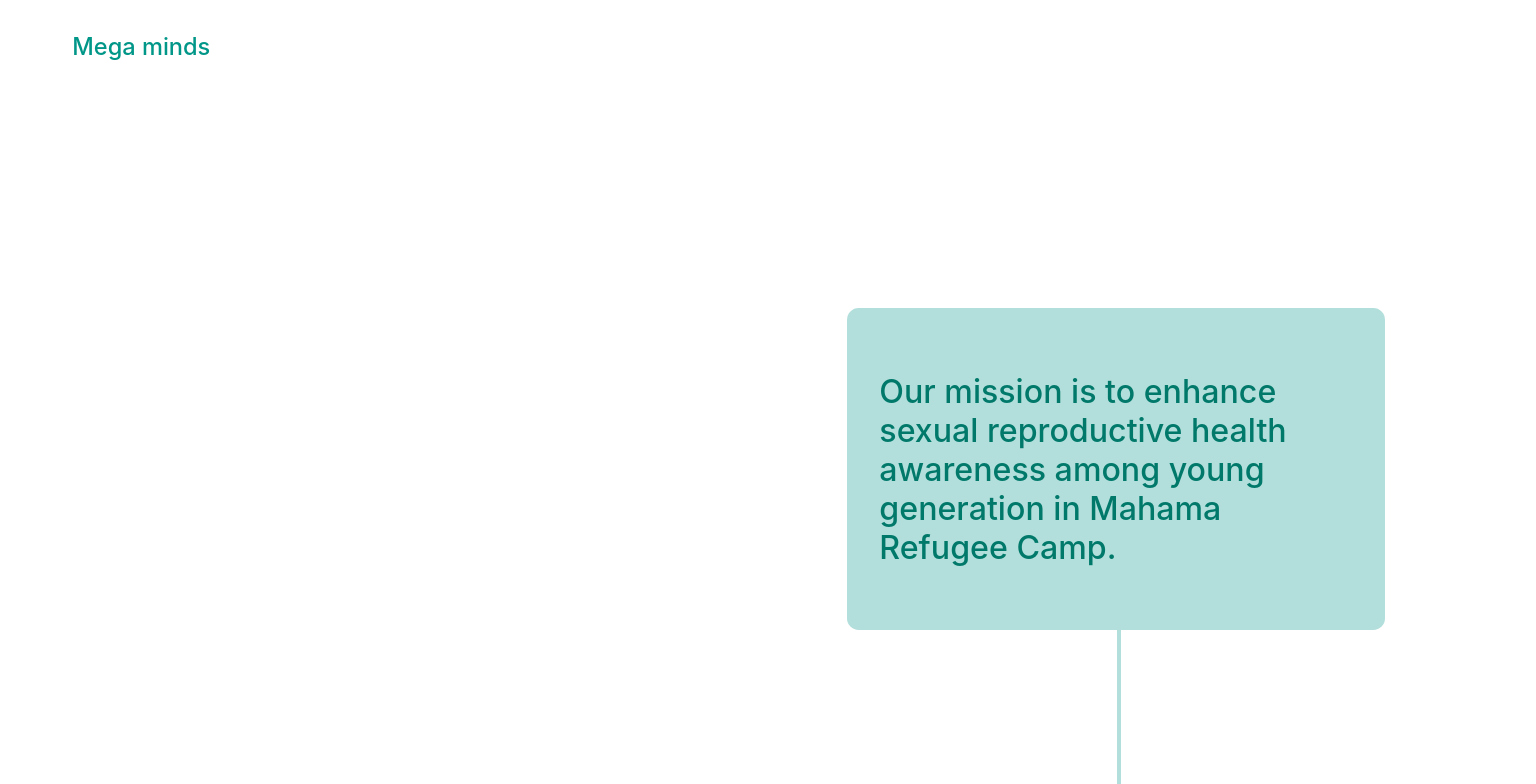
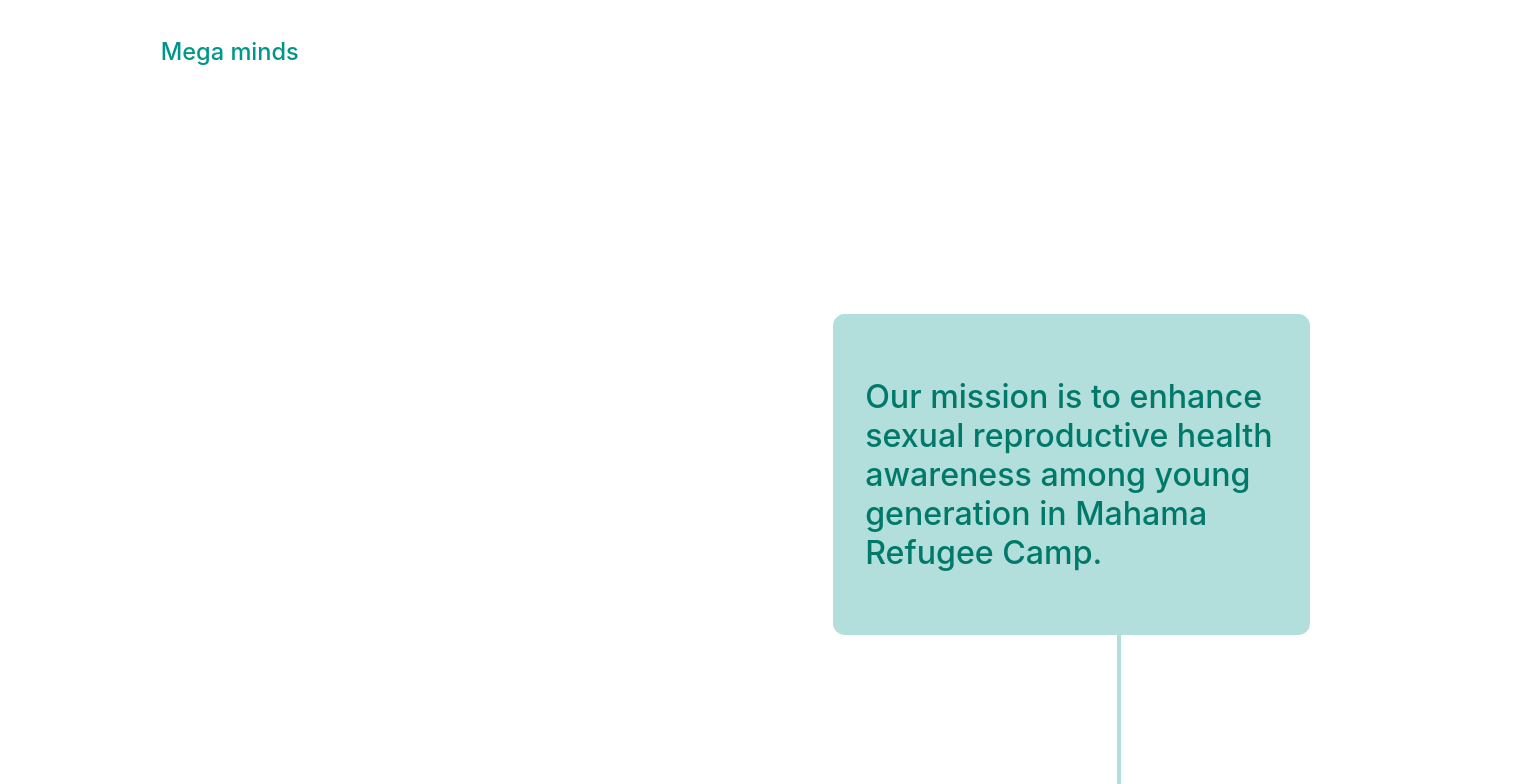
Before and after one commit to devark28/megaminds, a SvelteKit app: page / in a window 1536 px wide. Shown: the top 784 px of the page. Built offline with nearby package versions, Linux system fonts and the light colour scheme.

Commit message:
UPD set tittle, fix description position and vertical padding on big screens

```diff
--- a/src/app.html
+++ b/src/app.html
@@ -5,6 +5,7 @@
 		<link rel="icon" href="%sveltekit.assets%/favicon.png" />
 		<meta name="viewport" content="width=device-width, initial-scale=1" />
 		%sveltekit.head%
+		<title>Mega minds Journey</title>
 	</head>
 	<body data-sveltekit-preload-data="hover">
 		<div style="display: contents">%sveltekit.body%</div>
--- a/src/components/sections/ChallengeOne.svelte
+++ b/src/components/sections/ChallengeOne.svelte
@@ -131,4 +131,10 @@
       display: none;
     }
   }
+
+  @media (min-height: 660px) {
+    .description > .wrapper {
+      bottom: 40%;
+    }
+  }
 </style>
--- a/src/routes/+page.svelte
+++ b/src/routes/+page.svelte
@@ -110,4 +110,10 @@
       text-wrap: nowrap;
     }
   }
+
+  @media (min-width: 1360px) {
+    .container {
+      padding: calc(2rem * 0.67) calc(15% * 0.67);
+    }
+  }
 </style>
```
